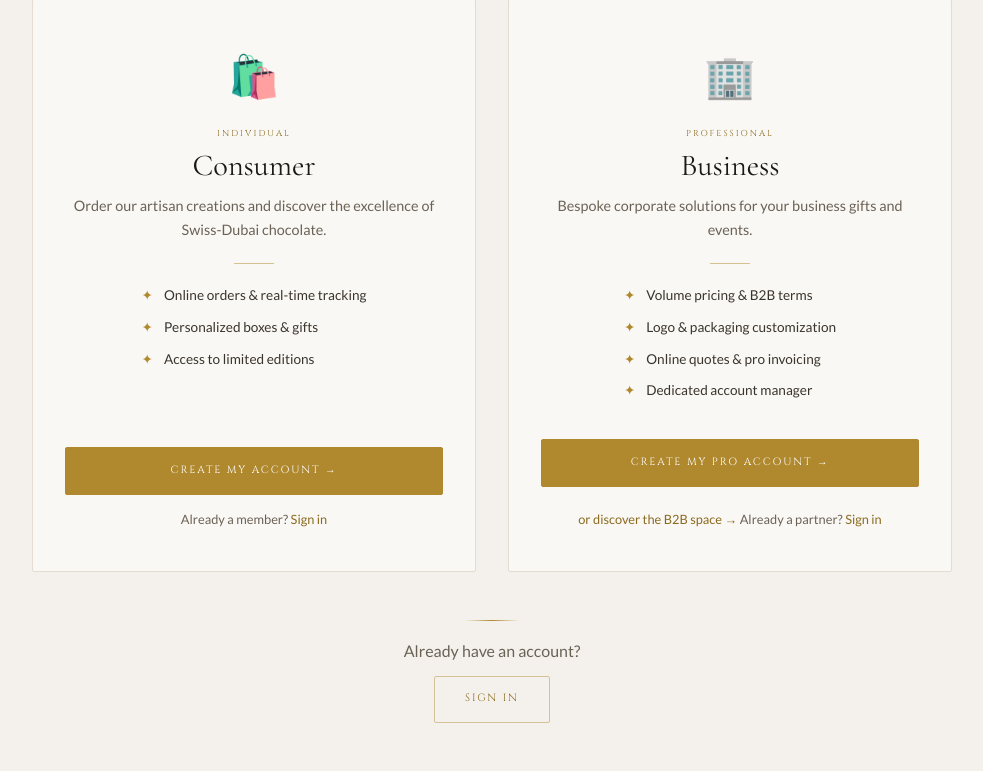
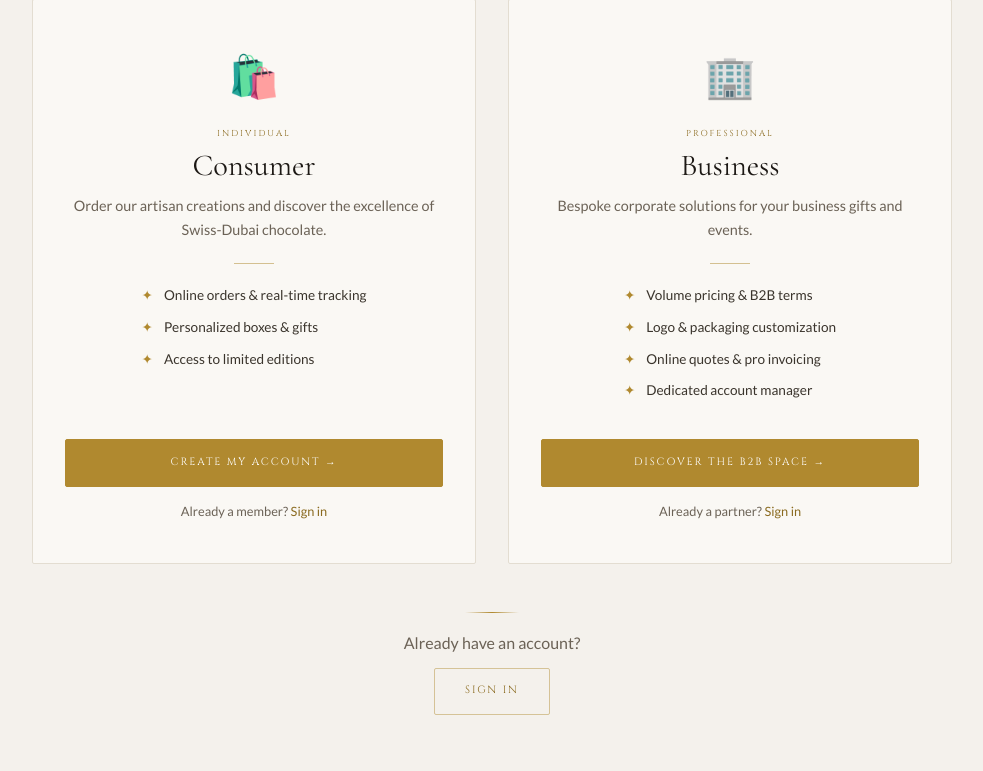
Before and after one commit to SaraEstelle/Lamos-chocolate, a Django app: page /accounts/connect/ in a window 1280 px wide. Shown: the part 400-1171 px from the top of the page, without its empty margins (148-1131 px from the left). Run offline with Django 5.2, Linux system fonts and the light colour scheme; parts of the project's set-up code (start-up, migrations or seed data) failed here and were passed over.

Commit message:
fix(accounts): restore B2B presentation link on the profile chooser

```diff
--- a/backend/templates/accounts/connect.html
+++ b/backend/templates/accounts/connect.html
@@ -35,10 +35,11 @@
         <li>{% trans "Personalized boxes & gifts" %}</li>
         <li>{% trans "Access to limited editions" %}</li>
       </ul>
-      <a href="{% url 'accounts:register' %}" class="btn btn-gold">{% trans "Create my account" %} →</a>
-      <p class="muted" style="font-size:.8rem;margin-top:.9rem;">
-        {% trans "Already a member?" %} <a href="{% url 'accounts:login' %}" style="color:var(--c-gold-3)">{% trans "Sign in" %}</a>
-      </p>
+      <a href="{% url 'accounts:access' %}?mode=register" class="btn btn-gold">{% trans "Create my account" %} →</a>
+        <p class="muted" style="font-size:.8rem;margin-top:.9rem;">
+        {% trans "Already a member?" %}
+        <a href="{% url 'accounts:access' %}" style="color:var(--c-gold-3)">{% trans "Sign in" %}</a>
+        </p>
     </article>
 
     <!-- B2B -->
@@ -55,13 +56,11 @@
         <li>{% trans "Dedicated account manager" %}</li>
       </ul>
 
-      <a href="{% url 'b2b:register' %}" class="btn btn-gold">{% trans "Create my pro account" %} →</a>
-      <p class="muted" style="font-size:.8rem;margin-top:.9rem;">
-      <a href="{% url 'b2b:presentation' %}" style="color:var(--c-gold-3);font-size:.8rem;display:inline-block;margin-top:.5rem;">
-      {% trans "or discover the B2B space" %} →
-      </a>
-        {% trans "Already a partner?" %} <a href="{% url 'accounts:login' %}" style="color:var(--c-gold-3)">{% trans "Sign in" %}</a>
-      </p>
+      <a href="{% url 'b2b:presentation' %}" class="btn btn-gold">{% trans "Discover the B2B space" %} →</a>
+        <p class="muted" style="font-size:.8rem;margin-top:.9rem;">
+        {% trans "Already a partner?" %}
+        <a href="{% url 'b2b:access' %}" style="color:var(--c-gold-3)">{% trans "Sign in" %}</a>
+        </p>
     </article>
 
   </div>
```
